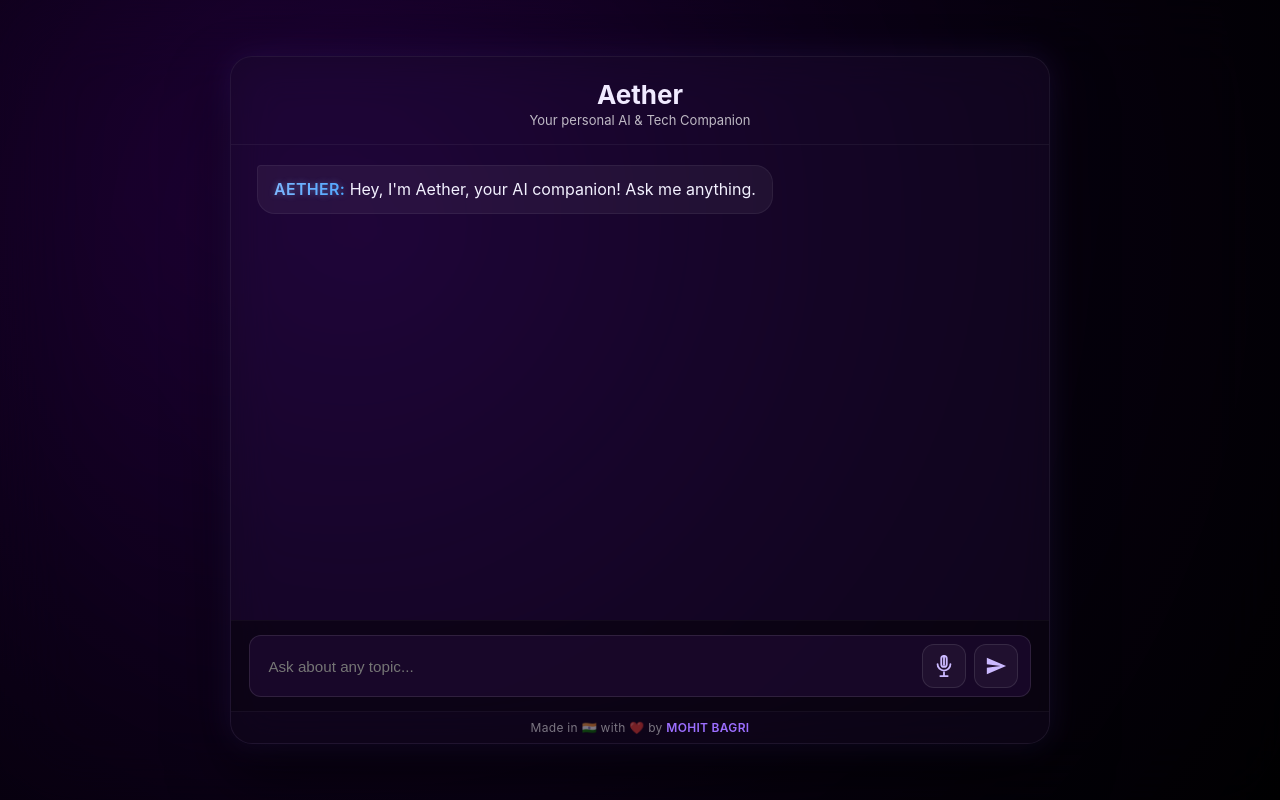
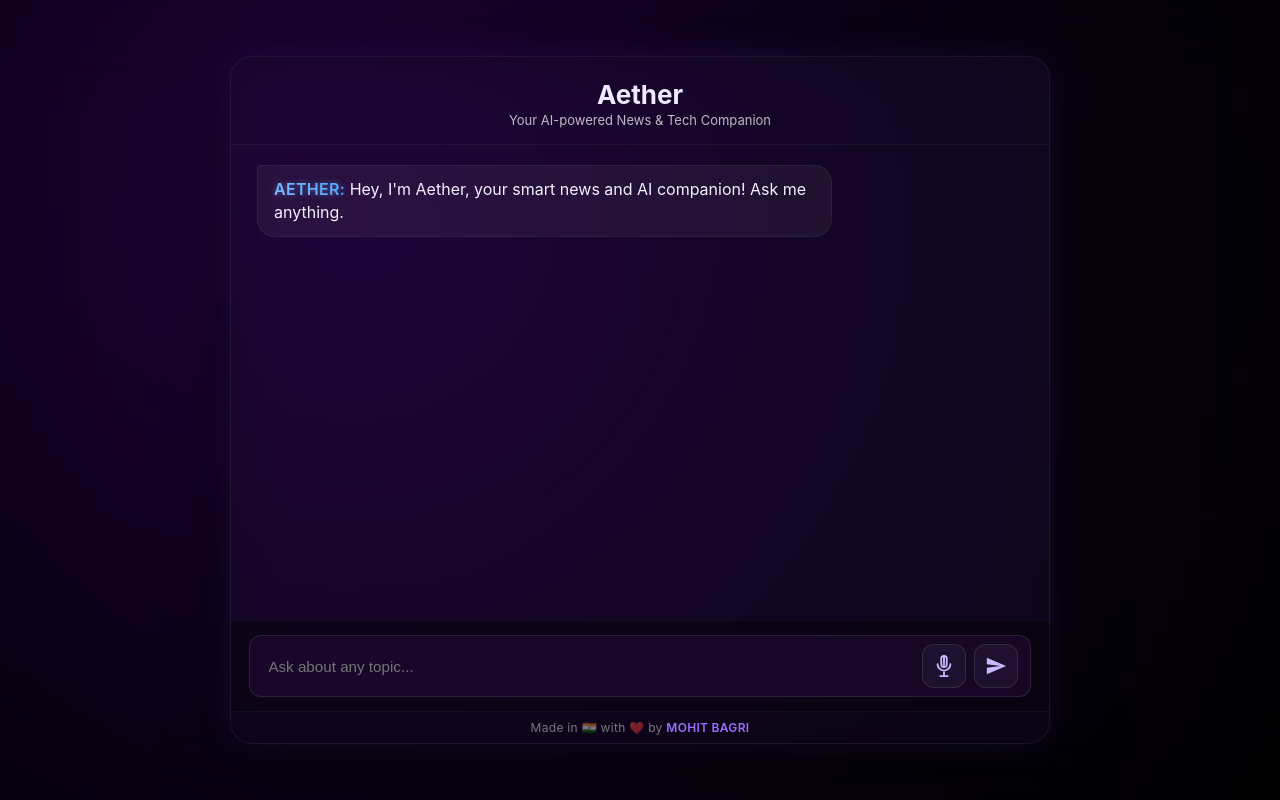
Before and after one commit to Mohit-Bagri/aether-news-trends, a Flask app: page / in a window 1280 px wide. Run offline with Flask 3, Linux system fonts and the light colour scheme.

Commit message:
Minor changes

```diff
--- a/webapp/static/js/script.js
+++ b/webapp/static/js/script.js
@@ -143,7 +143,7 @@ function handleResume() {
 
   // === INITIAL GREETING ===
   setTimeout(() => {
-    renderBotMessage("Hey, I'm Aether, your AI companion! Ask me anything.", { mode: "fade" });
+    renderBotMessage("Hey, I'm Aether, your smart news and AI companion! Ask me anything.", { mode: "fade" });
   }, 400);
 
   // === SCROLL HANDLING ===
--- a/webapp/templates/index.html
+++ b/webapp/templates/index.html
@@ -17,7 +17,7 @@
       <header class="chat-header">
         <div class="logo" aria-hidden="true"></div>
         <h1>Aether</h1>
-        <div class="tagline">Your personal AI & Tech Companion</div>
+        <div class="tagline">Your AI-powered News & Tech Companion</div>
       </header>
 
       <!-- 💬 Chat Box -->
```
Also changed, not shown: README.md.
